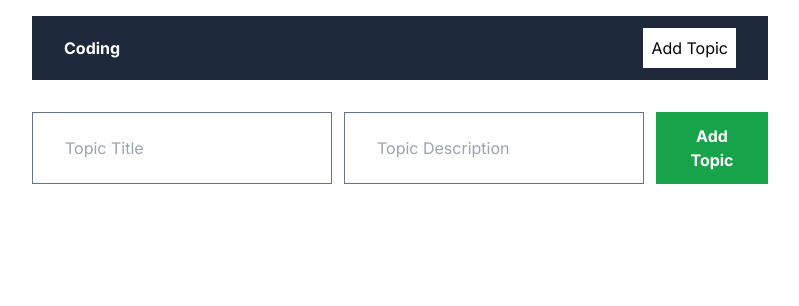
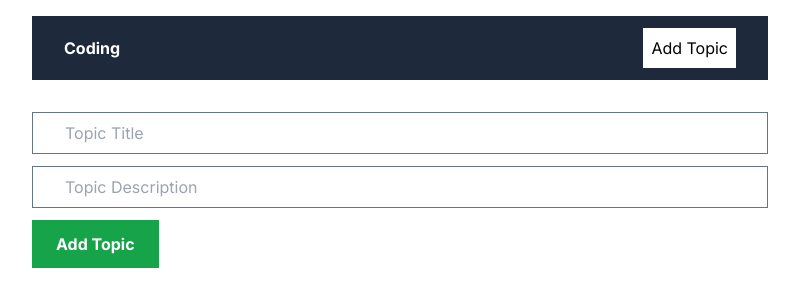
Before and after one commit to Shelemhg/quicknote, a Next.js app: page /addTopic in a window 1280 px wide. Shown: the top 306 px of the page, without its empty margins (240-1039 px from the left). Built offline with nearby package versions, Linux system fonts and the light colour scheme.

Commit message:
fix: Refresh on Add topic

```diff
--- a/app/addTopic/page.jsx
+++ b/app/addTopic/page.jsx
@@ -1,10 +1,9 @@
 "use client";
+
 import { useState } from "react";
-import {useRouter } from "next/navigation";
-
+import { useRouter } from "next/navigation";
 
 export default function AddTopic() {
-
 const [title, setTitle] = useState("");
 const [description, setDescription] = useState("");
 
@@ -13,36 +12,36 @@
 const handleSubmit = async (e) => {
     e.preventDefault();
 
-        if(!title || !description) {
-            alert("Title and description are required")
+    if (!title || !description) {
+        alert("Title and description are required.");
         return;
     }
 
     try {
-            await fetch('http://localhost:3000/api/topics', {
-                method: 'POST',
+        const res = await fetch("http://localhost:3000/api/topics", {
+            method: "POST",
             headers: {
-                    "Content-Type": "application/json",
+            "Content-type": "application/json",
             },
-                body: JSON.stringify({ title, description}),
+            body: JSON.stringify({ title, description }),
         });
 
-            if (res.ok){
-                router.push('/');
+        if (res.ok) {
+            router.push("/");
+            router.refresh();
         } else {
             throw new Error("Failed to create a topic");
         }
     } catch (error) {
-
+        console.log(error);
         }
-    }
+    };
 
     return (
-
-        <form onSubmit={handleSubmit} className="flex flex=col gap-3">
+        <form onSubmit={handleSubmit} className="flex flex-col gap-3">
         <input
             onChange={(e) => setTitle(e.target.value)}
-                value = {title}
+            value={title}
             className="border border-slate-500 px-8 py-2"
             type="text"
             placeholder="Topic Title"
@@ -50,13 +49,16 @@
 
         <input
             onChange={(e) => setDescription(e.target.value)}
-                value = {description}
+            value={description}
             className="border border-slate-500 px-8 py-2"
             type="text"
             placeholder="Topic Description"
         />
 
-            <button type="submit" className="bg-green-600 font-bold text-white py-3 px-6 w-fit">
+        <button
+            type="submit"
+            className="bg-green-600 font-bold text-white py-3 px-6 w-fit"
+        >
             Add Topic
         </button>
         </form>
```
Lines whose indentation alone changed are shown as unchanged.
